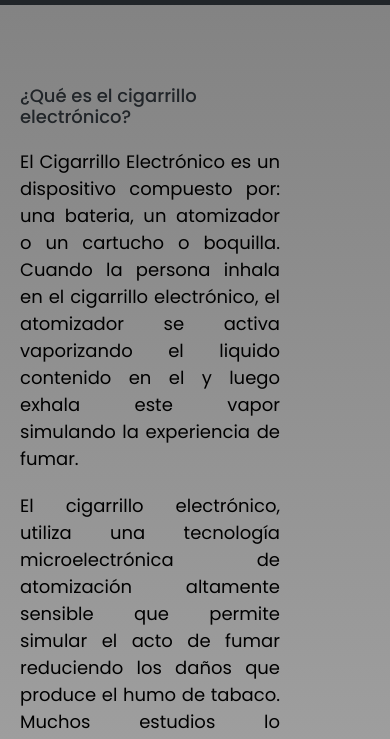
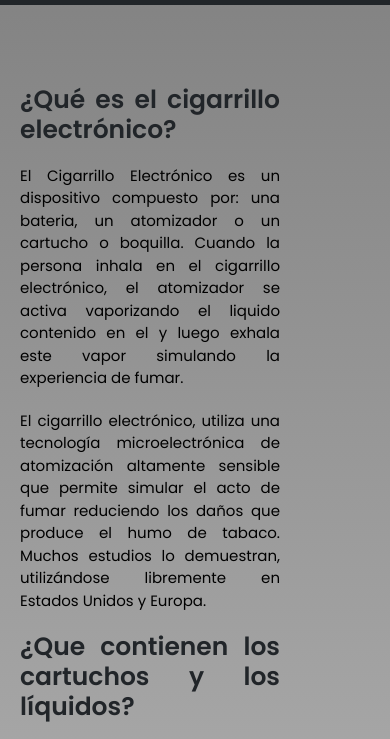
Before and after one commit to Krawliin/My_first_project, a website: page tutoriales.html in a window 390 px wide. Shown: the part 73-812 px from the top of the page. Drawn offline with Linux system fonts and the light colour scheme.

Commit message:
cambios menores en la responsividad de info.html

```diff
--- a/scss/style.scss
+++ b/scss/style.scss
@@ -97,7 +97,10 @@ article {
   max-width: 300px !important;
 }
 article h1{
-  font-size: 18px !important;
+  font-size: 25px !important;
+}
+article p{
+  font-size: 15px !important;
 }
 }
 
@@ -455,8 +458,9 @@ article {
 }
 article h1 {
   margin-top: 20px;
-  font-weight: 500;
+  font-weight: 600;
   font-size: 40px;
+  text-align: justify;
 }
 article p{
   margin-top: 20px;
```
Also changed, not shown: css/todovaporstore.css.
